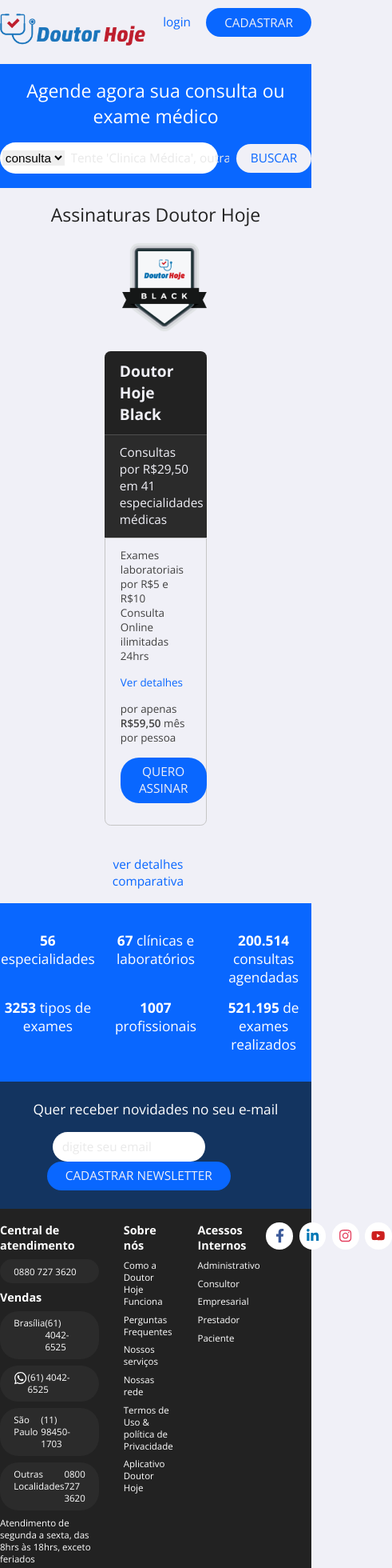
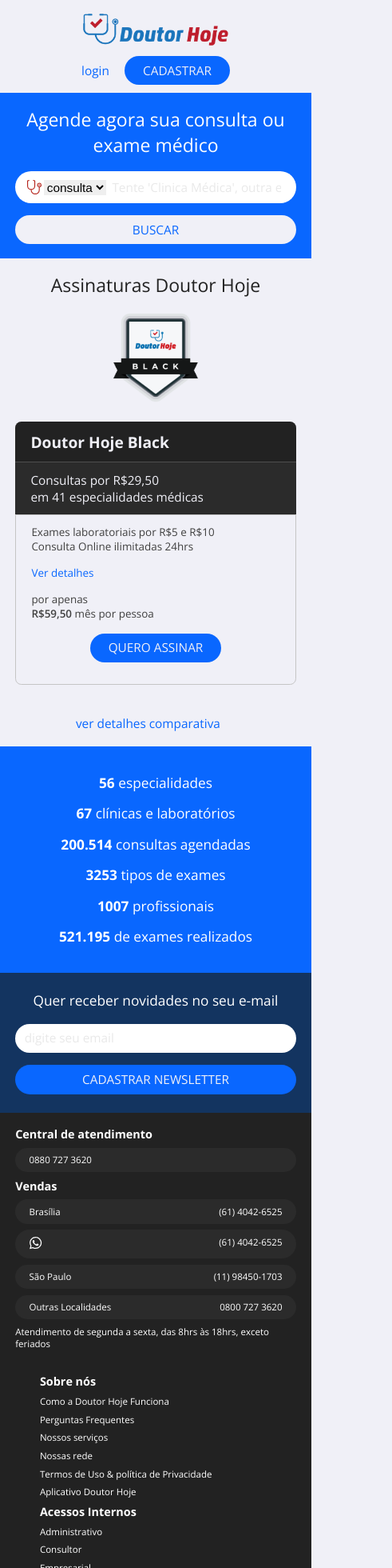
Before and after one commit to thiagowilliam/doutor-hoje, a React (Create React App) app: page / in a window 390 px wide. Shown: the top 1960 px of the page at 80% size, 491 px wide, since content can reach past the window. Built offline with nearby package versions, Linux system fonts and the light colour scheme.

Commit message:
finished responsive

```diff
--- a/src/components/Footer/styles.ts
+++ b/src/components/Footer/styles.ts
@@ -15,13 +15,27 @@
   width: 100%;
   max-width: 1080px;
   margin: 0 auto;
-  padding: 1.8rem 0;
+  padding: 1.8rem 2rem;
   display: flex;
   justify-content: space-between;
+  @media (max-width: 980px) {
+    flex-wrap: wrap;
+  }
 `;
 
 export const WrapperLinks = styled.div`
   display: flex;
+  @media (max-width: 980px) {
+    width: 100%;
+  }
+
+  @media (max-width: 840px) {
+    flex-wrap: wrap;
+    div:first-child {
+      width: 100%;
+      margin-bottom: 3.2rem;
+    }
+  }
 `;
 export const BoxLinks = styled.div`
   color: var(--color-white);
@@ -63,6 +77,10 @@
 
 export const WrapperIcons = styled.div`
   display: flex;
+  @media (max-width: 980px) {
+    width: 100%;
+    margin-top: 3.2rem;
+  }
 
   a {
     background: var(--color-white);
--- a/src/components/Header/styles.ts
+++ b/src/components/Header/styles.ts
@@ -4,10 +4,21 @@
   width: 100%;
   max-width: 1080px;
   margin: 0 auto;
-  padding: 1.8rem 0;
+  padding: 1.8rem 2rem;
 
   display: flex;
   justify-content: space-between;
+  align-items: center;
+  @media (max-width: 440px) {
+    flex-wrap: wrap;
+    justify-content: center;
+  }
 `;
 
-export const WrapperLinks = styled.div``;
+export const WrapperLinks = styled.div`
+  @media (max-width: 440px) {
+    width: 100%;
+    margin-top: 1.6rem;
+    text-align: center;
+  }
+`;
--- a/src/components/Newsletter/styles.ts
+++ b/src/components/Newsletter/styles.ts
@@ -4,7 +4,7 @@
   width: 100%;
   display: flex;
   align-items: center;
-  padding: 2.4rem 0;
+  padding: 2.4rem 2rem;
   background: var(--color-secundary);
   flex-direction: column;
 
@@ -16,6 +16,14 @@
 
   form {
     width: 70%;
+    display: flex;
+    @media (max-width: 880px) {
+      width: 100%;
+    }
+
+    @media (max-width: 580px) {
+      flex-wrap: wrap;
+    }
   }
 
   input {
@@ -25,13 +33,21 @@
     margin: 0 0.8rem;
     border-radius: 2.4rem;
     padding: 0.8rem 1.2rem;
-    width: 70%;
     &::placeholder {
       color: var(--color-text-placeholder);
+    }
+
+    @media (max-width: 580px) {
+      width: 100%;
+      margin: 0 0 1.6rem 0;
     }
   }
 
   button {
     width: 24rem;
+
+    @media (max-width: 580px) {
+      width: 100%;
+    }
   }
 `;
--- a/src/components/SearchAppointment/styles.ts
+++ b/src/components/SearchAppointment/styles.ts
@@ -7,7 +7,7 @@
   width: 100%;
   max-width: 1080px;
   margin: 0 auto;
-  padding: 1.8rem 0;
+  padding: 1.8rem 2rem;
   h1 {
     color: var(--color-white);
     font-size: 2.4rem;
@@ -21,6 +21,14 @@
     display: flex;
     justify-content: center;
     align-items: center;
+    @media (max-width: 680px) {
+      flex-wrap: wrap;
+    }
+    button {
+      @media (max-width: 680px) {
+        width: 100%;
+      }
+    }
   }
 `;
 export const WrapperInput = styled.div`
@@ -32,6 +40,12 @@
   display: flex;
   justify-content: center;
   align-items: center;
+
+  @media (max-width: 680px) {
+    width: 100%;
+    margin-bottom: 1.6rem;
+    margin-right: 0;
+  }
 
   select {
     border: none;
--- a/src/page/Home/styles.ts
+++ b/src/page/Home/styles.ts
@@ -4,7 +4,7 @@
   width: 100%;
   max-width: 1080px;
   margin: 0 auto;
-  padding: 1.8rem 0;
+  padding: 1.8rem 2rem;
 
   h2 {
     width: 100%;
@@ -14,7 +14,8 @@
   }
 `;
 export const CardType = styled.div`
-  width: 33%;
+  width: 100%;
+  max-width: 360px;
   margin: 0 auto;
   text-align: center;
   img {
@@ -69,6 +70,7 @@
 `;
 
 export const WrapperLinks = styled.div``;
+
 export const BackgroundBlue = styled.div`
   background: var(--color-primary);
   padding: 1.8rem 0;
@@ -76,6 +78,14 @@
     display: grid;
     grid-template-columns: 1fr 1fr 1fr;
     grid-gap: 1.6rem;
+
+    @media (max-width: 880px) {
+      grid-template-columns: 1fr 1fr;
+    }
+
+    @media (max-width: 540px) {
+      grid-template-columns: 1fr;
+    }
   }
 
   p {
```
